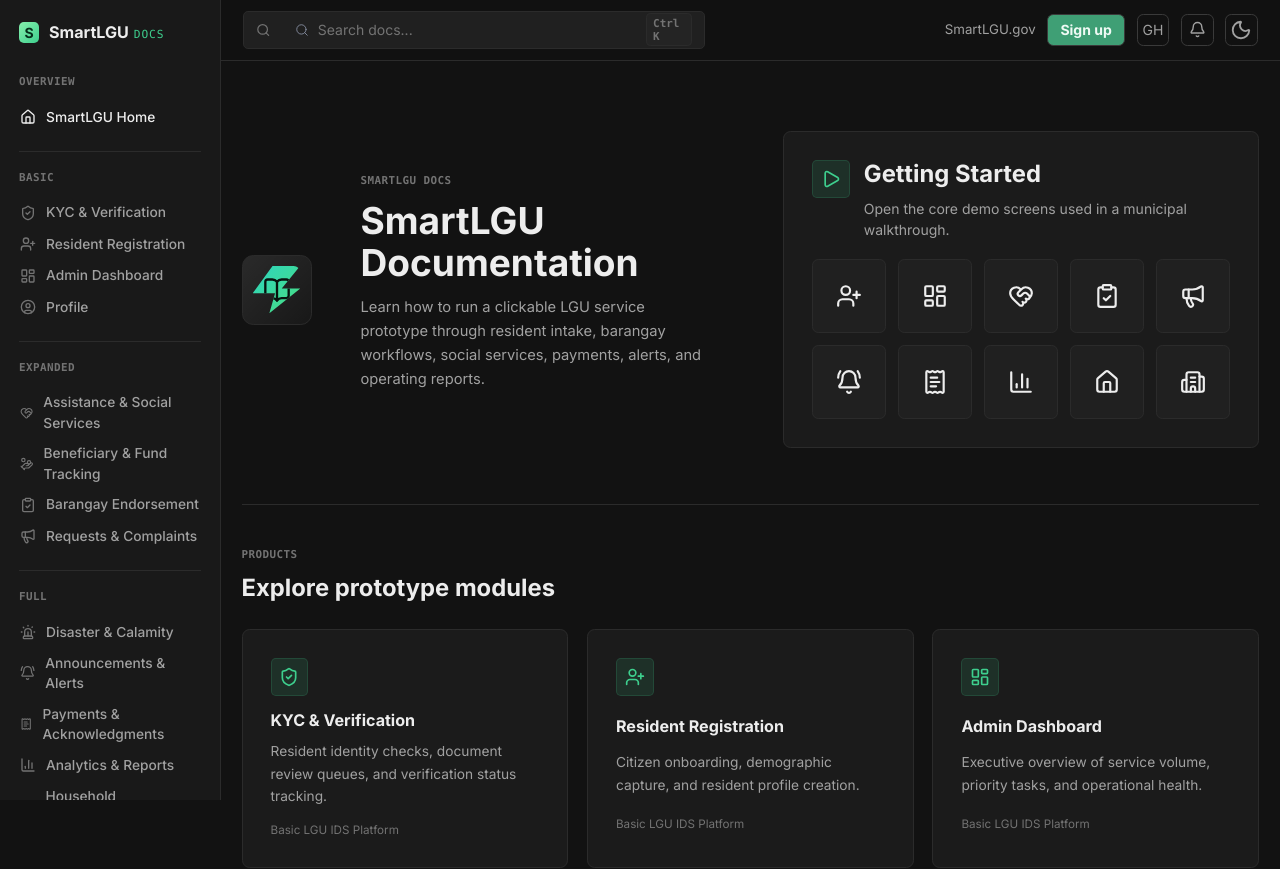
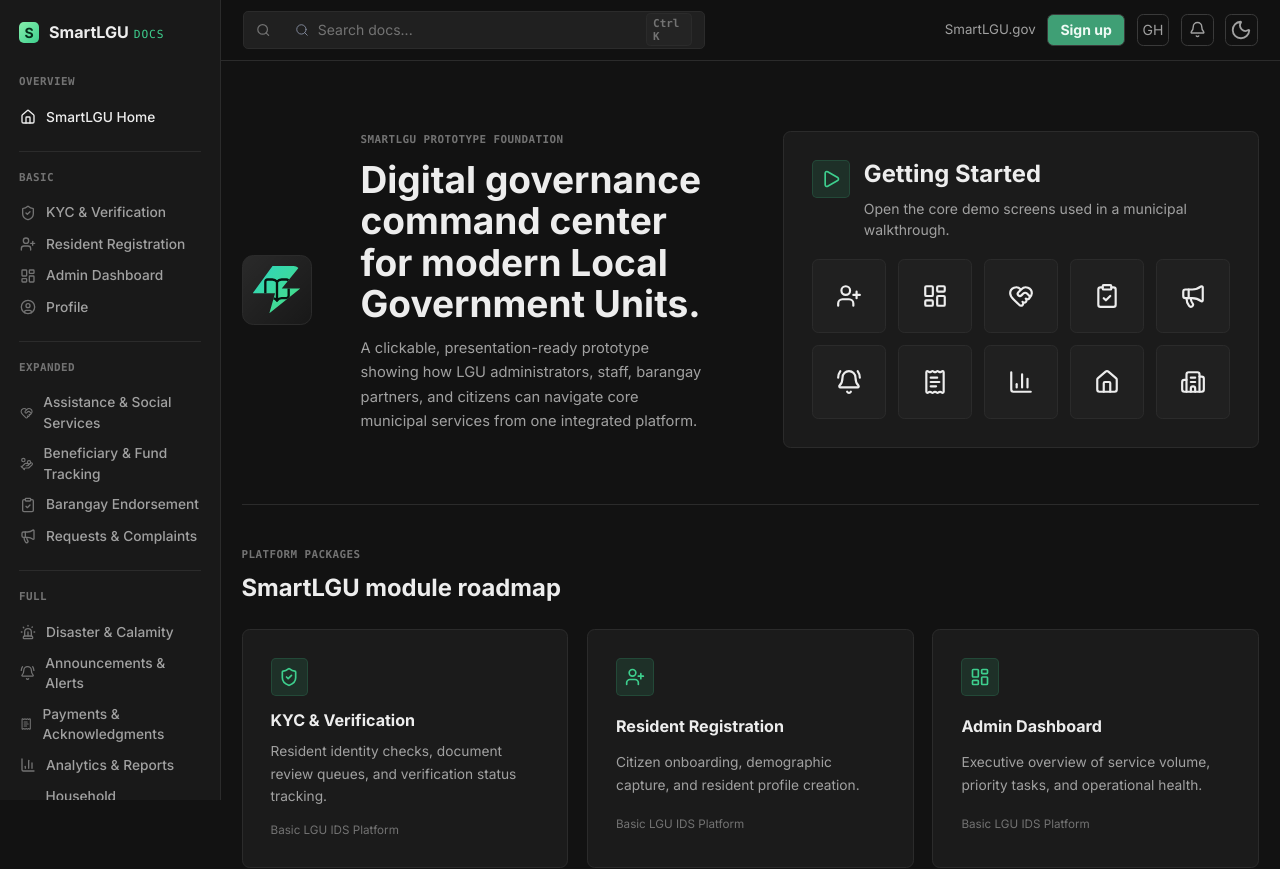
Before and after one commit to trycatchtrader/smartlgu-ca, a React (Vite) app in the folder src/Web/ClientApp/: page / in a window 1280 px wide. Shown: the top 869 px of the page. Built offline with nearby package versions, Linux system fonts and the light colour scheme.

Commit message:
Restore SmartLGU digital governance homepage wording

```diff
--- a/src/Web/ClientApp/src/components/Home.jsx
+++ b/src/Web/ClientApp/src/components/Home.jsx
@@ -29,11 +29,12 @@ export function Home() {
           <div className="docs-hero__mark" aria-hidden="true">
             <span><BookOpen size={28} /></span>
           </div>
-          <p className="eyebrow">SmartLGU docs</p>
-          <h1 id="docs-title">SmartLGU Documentation</h1>
+          <p className="eyebrow">SmartLGU Prototype Foundation</p>
+          <h1 id="docs-title">Digital governance command center for modern Local Government Units.</h1>
           <p className="hero-copy">
-            Learn how to run a clickable LGU service prototype through resident intake,
-            barangay workflows, social services, payments, alerts, and operating reports.
+            A clickable, presentation-ready prototype showing how LGU administrators,
+            staff, barangay partners, and citizens can navigate core municipal services
+            from one integrated platform.
           </p>
         </div>
 
@@ -62,8 +63,8 @@ export function Home() {
 
       <section className="docs-section" aria-labelledby="products-title">
         <div className="section-heading section-heading--compact">
-          <p className="eyebrow">Products</p>
-          <h2 id="products-title">Explore prototype modules</h2>
+          <p className="eyebrow">Platform packages</p>
+          <h2 id="products-title">SmartLGU module roadmap</h2>
         </div>
         <div className="product-grid">
           {productModules.map((module) => {
```
